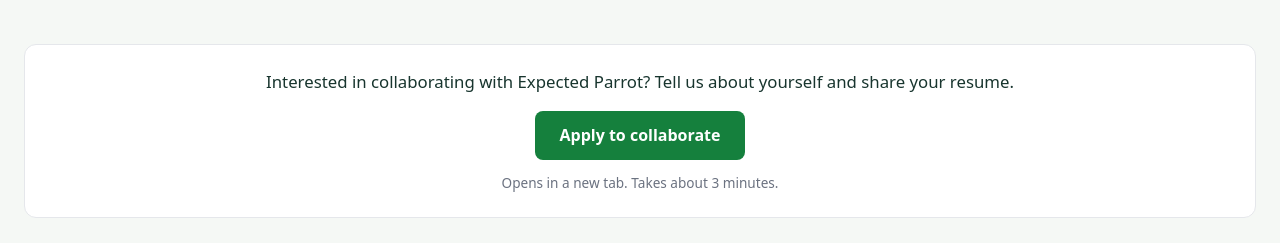
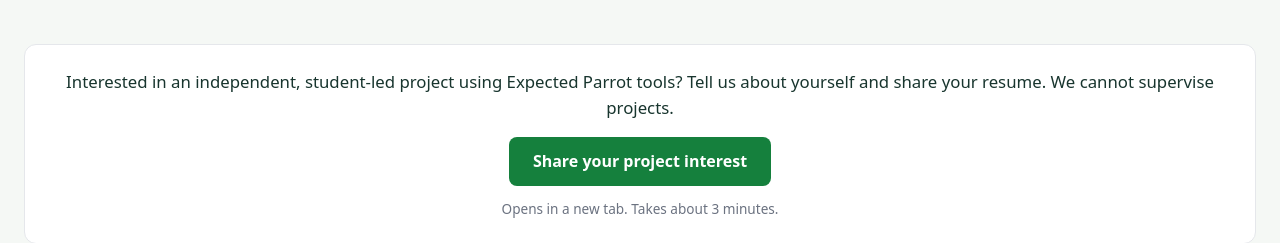
Before and after one commit to expectedparrot/directory, a plain HTML site: page docs/research-projects.html in a window 1280 px wide. Shown: the top 243 px of the page. Drawn offline with Linux system fonts and the light colour scheme.

Commit message:
Clarify independent student project interest

```diff
--- a/docs/research-projects.html
+++ b/docs/research-projects.html
@@ -4,12 +4,12 @@
 </style></head><body><main class="wrap"><!-- ===== EXPECTED PARROT COLLABORATOR INTEREST - SNIPPET START ===== -->
 <div class="ep-collab-cta" style="border: 1px solid #e5e7eb; border-radius: 12px; padding: 24px; text-align: center; margin-bottom: 28px; background: #fff;">
   <p style="margin: 0 0 16px; font-size: 1.05rem;">
-    Interested in collaborating with Expected Parrot? Tell us about yourself and share your resume.
+    Interested in an independent, student-led project using Expected Parrot tools? Tell us about yourself and share your resume. We cannot supervise projects.
   </p>
   <a href="https://www.expectedparrot.com/respond/human-surveys/13fc5b80-85b6-4150-b321-a5d585d73847"
      target="_blank" rel="noopener noreferrer"
      style="display: inline-block; background: #15803d; color: #ffffff; text-decoration: none; font-weight: 600; padding: 12px 24px; border-radius: 8px;">
-    Apply to collaborate
+    Share your project interest
   </a>
   <p style="margin: 12px 0 0; font-size: 0.85rem; color: #6b7280;">Opens in a new tab. Takes about 3 minutes.</p>
 </div>
```
